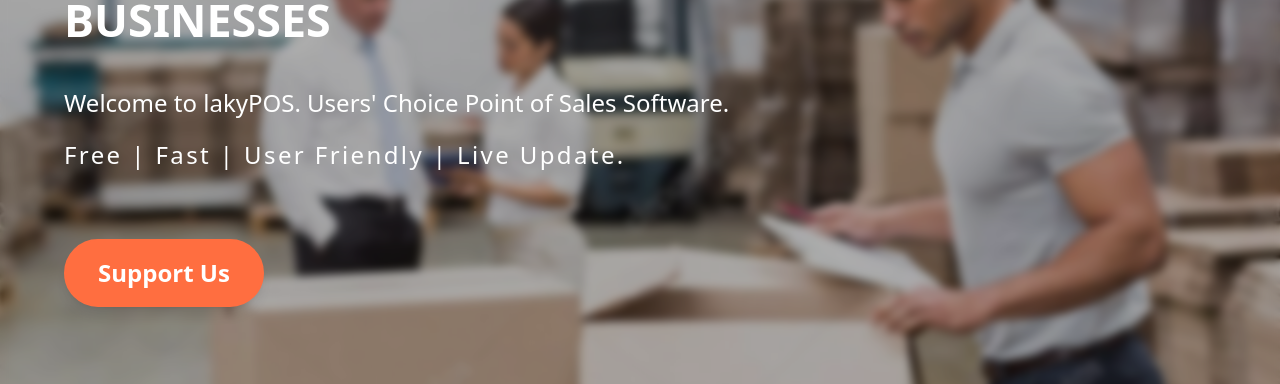
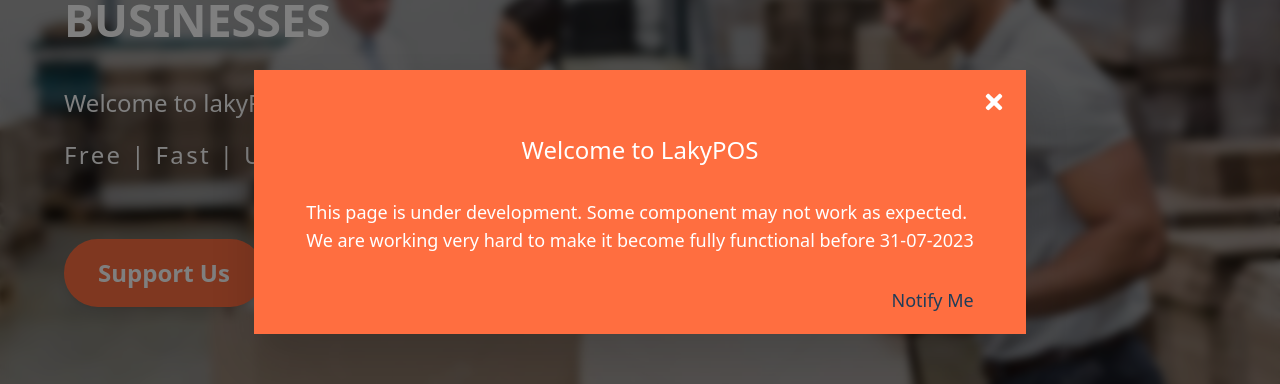
Before and after one commit to kusiLaw/lakypos_web, a Next.js app: page / in a window 1280 px wide. Shown: the part 198-582 px from the top of the page. Built offline with nearby package versions, Linux system fonts and the light colour scheme.

Commit message:
Add under-development notification

```diff
--- a/src/components/popwindow/popwindow.js
+++ b/src/components/popwindow/popwindow.js
@@ -8,7 +8,7 @@
   }
 
   return (
-     <div className='fixed flex gap-5 justify-center items-center w-full top-0 right-0 left-0 bottom-0 bg-black/50 z-50   '>
+     <div className='fixed flex gap-5 justify-center px-3 items-center w-full top-0 right-0 left-0 bottom-0 bg-black/50 z-50   '>
 
       <div className='bg-context_color h-fit py-2 px-2 md:py-5 md:px-5 text-white drop-shadow-2xl '>
          <div className='flex justify-end  text-2xl text-white font-light mb-5 '
--- /dev/null
+++ b/src/components/underdev/underdev.js
@@ -0,0 +1,27 @@
+import { useState, useContext } from "react";
+import PopUpWindow from "../popwindow/popwindow";
+import { NotifyMeContext } from '@/pages/provider';
+
+
+const UnderDev = () => {
+ const [display, setDisplay] = useState(true)
+ const {displayNotifyMe, setDisplayNotifyMe} =  useContext(NotifyMeContext)
+
+  return (
+    <PopUpWindow display={display} closeFn={setDisplay}>
+      <div className="px-2 md:px-8">
+        <h2 className="text-2xl font-medium text-center">Welcome to LakyPOS</h2>
+        <p className="py-8 text-lg">This page is under development. Some component may not
+           work as expected. <br/> We are working very hard to make it become fully functional before 31-07-2023
+
+           <br/>
+
+        </p>
+
+        <p onClick={()=>{setDisplay(false); setDisplayNotifyMe(true)}} className="text-end text-default_blue cursor-pointer text-lg">Notify Me </p>
+      </div>
+    </PopUpWindow>
+  )
+}
+
+export default UnderDev
```
